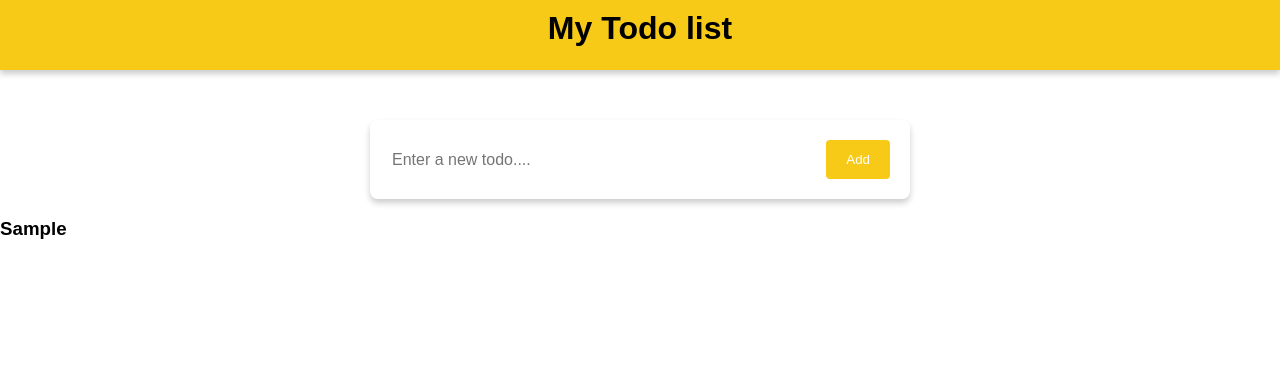
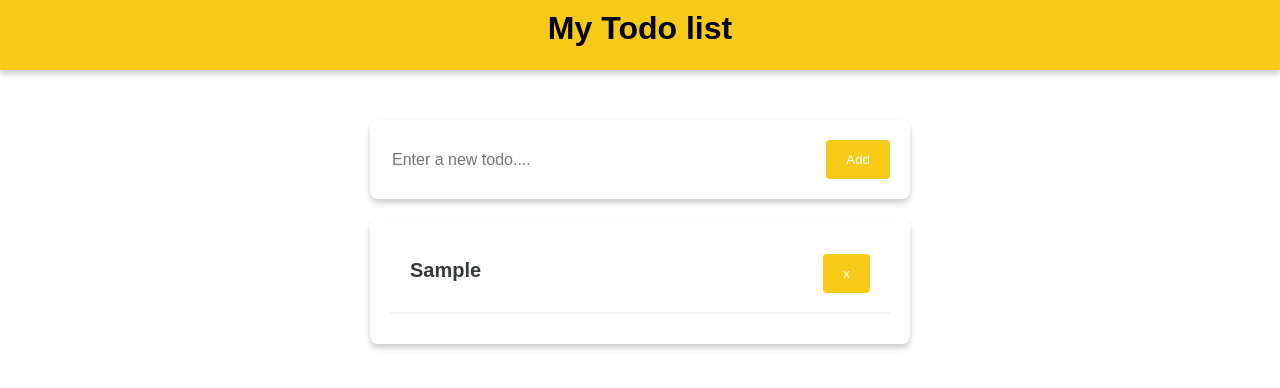
Before and after one commit to raghav0807/To-Do-App, a React (Vite) app: page / in a window 1280 px wide. Both pictures are taken after typing "Sample" into the empty fields and a click on the button "Add". Shown: the top 388 px of the page. Built offline with nearby package versions, Linux system fonts and the light colour scheme.

Commit message:
Created Delete Functionality

```diff
--- a/src/components/Todo.jsx
+++ b/src/components/Todo.jsx
@@ -9,7 +9,7 @@
   return (
     <div>
       <Form todos={todos} setTodos={setTodos} />
-      <TodoList todos={todos} />
+      <TodoList todos={todos} setTodos={setTodos} />
       {/* {console.log(todos)} */}
     </div>
   );
--- a/src/components/TodoItem.jsx
+++ b/src/components/TodoItem.jsx
@@ -1,5 +1,28 @@
 import React from "react";
+import styles from "./todoitem.module.css";
 
-export default function TodoItem({ item }) {
-  return <h3>{item}</h3>;
+export default function TodoItem({ item, todos, setTodos }) {
+  function handleDelete(item) {
+    console.log("delete button clicked  for item", item);
+
+    setTodos(todos.filter((todo) => todo !== item));
+  }
+
+  return (
+    <div className={styles.item}>
+      <div className={styles.itemName}>
+        {item}
+        <span>
+          <button
+            onClick={() => handleDelete(item)}
+            className={styles.deleteButton}
+          >
+            x
+          </button>
+        </span>
+      </div>
+
+      <hr className={styles.line} />
+    </div>
+  );
 }
--- a/src/components/TodoList.jsx
+++ b/src/components/TodoList.jsx
@@ -1,10 +1,12 @@
 import React from "react";
 import TodoItem from "./TodoItem";
-export default function TodoList({ todos }) {
+import styles from "./todolist.module.css";
+
+export default function TodoList({ todos, setTodos }) {
   return (
-    <div>
+    <div className={styles.list}>
       {todos.map((item) => (
-        <TodoItem key={item} item={item} />
+        <TodoItem key={item} item={item} todos={todos} setTodos={setTodos} />
       ))}
     </div>
   );
--- /dev/null
+++ b/src/components/todoitem.module.css
@@ -0,0 +1,26 @@
+.item {
+  width: 500px;
+  color: #353935;
+  font-size: 20px;
+  margin: 0 auto;
+}
+
+.itemName {
+  font-weight: bold;
+  padding: 20px;
+}
+
+.line {
+  border: 1px solid #f4f4f4;
+}
+
+.deleteButton {
+  float: right;
+  padding: 12px 20px;
+  border: none;
+  background-color: #f7ca18;
+  color: white;
+  margin-top: -5px;
+  border-radius: 4px;
+  cursor: pointer;
+}
--- /dev/null
+++ b/src/components/todolist.module.css
@@ -0,0 +1,9 @@
+.list {
+  background-color: white;
+  border-radius: 8px;
+  box-shadow: 0 4px 6px rgb(0, 0, 0, 0.2);
+  width: 500px;
+  margin: 0 auto;
+  padding: 20px;
+  margin-top: 20px;
+}
```
